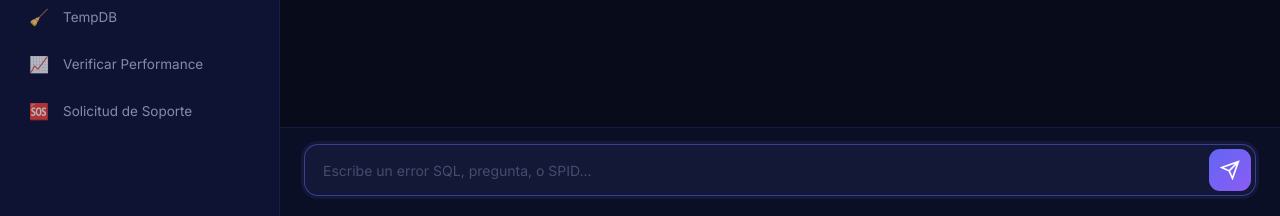
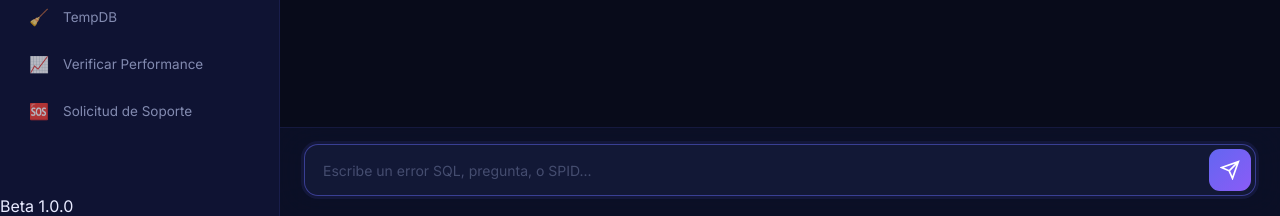
Before and after one commit to JhojanUsugaVargas/DataCheck-web, a Flask app: template frontend/templates/index.html in a window 1280 px wide. Shown: the part 584-800 px from the top of the page. Run offline with Flask 3, Linux system fonts and the light colour scheme; the template is opened without the code that fills it: most values are stand-ins (such as "Sample title", 1, 10 or a date in 2020); parts of the project's set-up code (start-up, migrations or seed data) failed here and were passed over.

Commit message:
feat(ui): add central version indicator (Beta 1.0.0)

```diff
--- a/backend/app.py
+++ b/backend/app.py
@@ -6,7 +6,7 @@ import os
 import logging
 from flask import Flask, render_template, session, redirect, url_for, jsonify, request
 from werkzeug.middleware.proxy_fix import ProxyFix
-from utils.config import SECRET_KEY, get_db_connection, get_available_contracts, get_instances_by_contract
+from utils.config import SECRET_KEY, get_db_connection, get_available_contracts, get_instances_by_contract, APP_VERSION
 
 # Import Blueprints
 from blueprints.auth_bp import auth_bp
@@ -47,7 +47,7 @@ def inject_global_vars():
     # Extraer la variable de entorno, si no existe o termina en slash, la limpia
     base_url = os.environ.get('APP_BASE_URL', '').rstrip('/')
     recaptcha_enabled = os.environ.get('RECAPTCHA_ENABLED', 'true').lower()
-    return dict(APP_BASE_URL=base_url, RECAPTCHA_ENABLED=recaptcha_enabled)
+    return dict(APP_BASE_URL=base_url, RECAPTCHA_ENABLED=recaptcha_enabled, APP_VERSION=APP_VERSION)
 
 # ============================================================
 #  MAIN ROUTES (General)
--- a/backend/utils/config.py
+++ b/backend/utils/config.py
@@ -28,6 +28,9 @@ ENCRYPTED_AI_CONN_STR = os.environ.get('ENCRYPTED_AI_CONN_STR', "").encode()
 # === reCAPTCHA ===
 RECAPTCHA_SITE_KEY = os.environ.get('RECAPTCHA_SITE_KEY')
 RECAPTCHA_SECRET_KEY = os.environ.get('RECAPTCHA_SECRET_KEY')
+
+# === App Version ===
+APP_VERSION = "Beta 1.0.0"
 
 
 fernet = Fernet(FERNET_KEY)
--- a/frontend/templates/index.html
+++ b/frontend/templates/index.html
@@ -146,7 +146,12 @@
                 </button>
                 {% endif %}
             </div>
+        </div>
 
+        <!-- Version Badge -->
+        <div class="version-badge-container">
+            <div class="version-badge">{{ APP_VERSION }}</div>
+        </div>
     </aside>
 
     <!-- Main Chat Area -->
--- a/frontend/templates/login.html
+++ b/frontend/templates/login.html
@@ -350,7 +350,7 @@
                 <button type="submit" class="login-btn" id="loginBtn">Iniciar Sesión</button>
             </form>
 
-            <p class="footer-text">DataCheck Web © 2026</p>
+            <p class="footer-text">DataCheck Web — {{ APP_VERSION }} © 2026</p>
         </div>
     </div>
 
```
